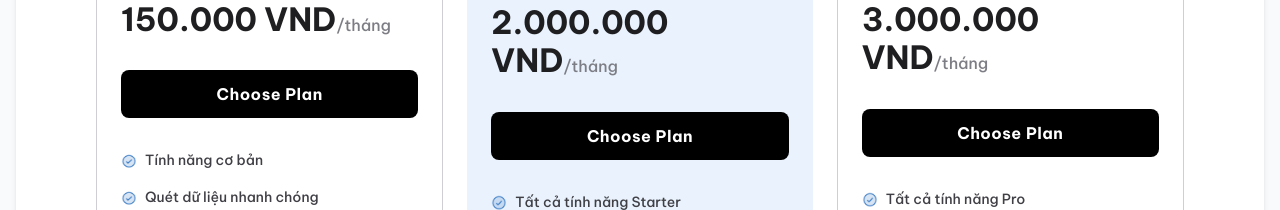
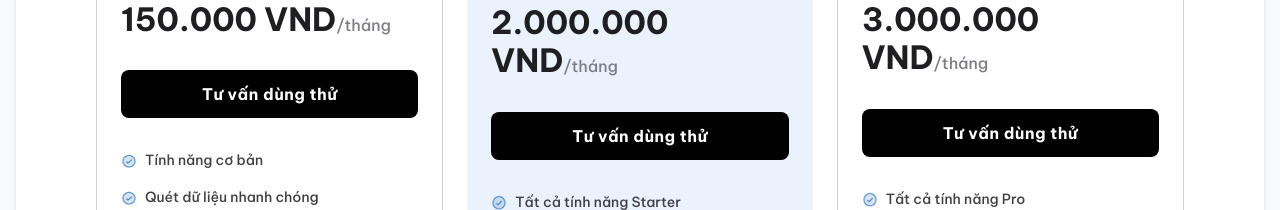
Before and after one commit to pnp-minh/junior-fe-assignment, a React (Vite) app in the folder part-2-react/: page / in a window 1280 px wide. Shown: the part 855-1065 px from the top of the page. Built offline with nearby package versions, Linux system fonts and the light colour scheme.

Commit message:
Update button text to "Tư vấn dùng thử" in PackageCard component

```diff
--- a/part-2-react/src/components/PackageCard.jsx
+++ b/part-2-react/src/components/PackageCard.jsx
@@ -33,7 +33,7 @@ const PackageCard = ({ title, subTitle, description, icon, price, features, reco
         <span className='text-base-medium text-Neutral-600'>/tháng</span>
       </div>
       <Button className='mb-10 xl:mb-8 w-full' href={href}>
-        Choose Plan
+        Tư vấn dùng thử
       </Button>
       <ul className='flex flex-col gap-4'>
         {features.map((feature, index) => (
```
